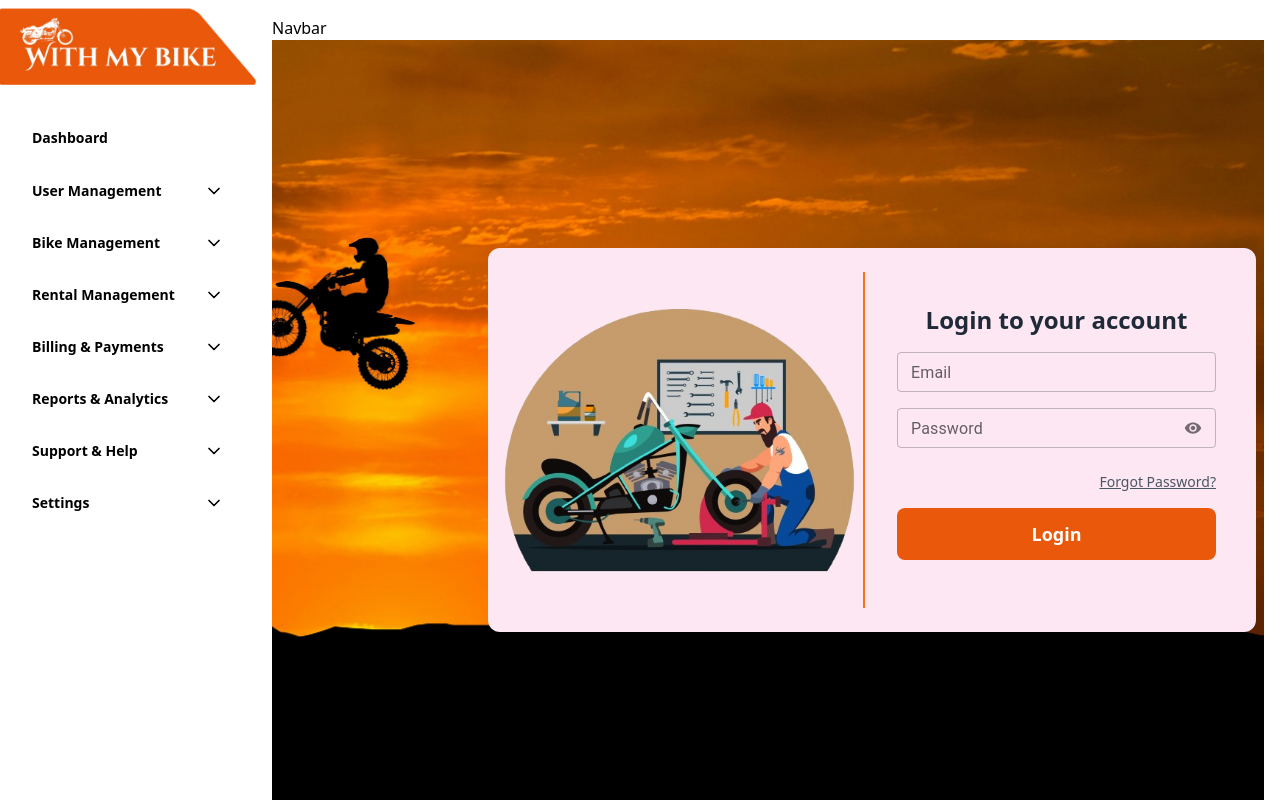
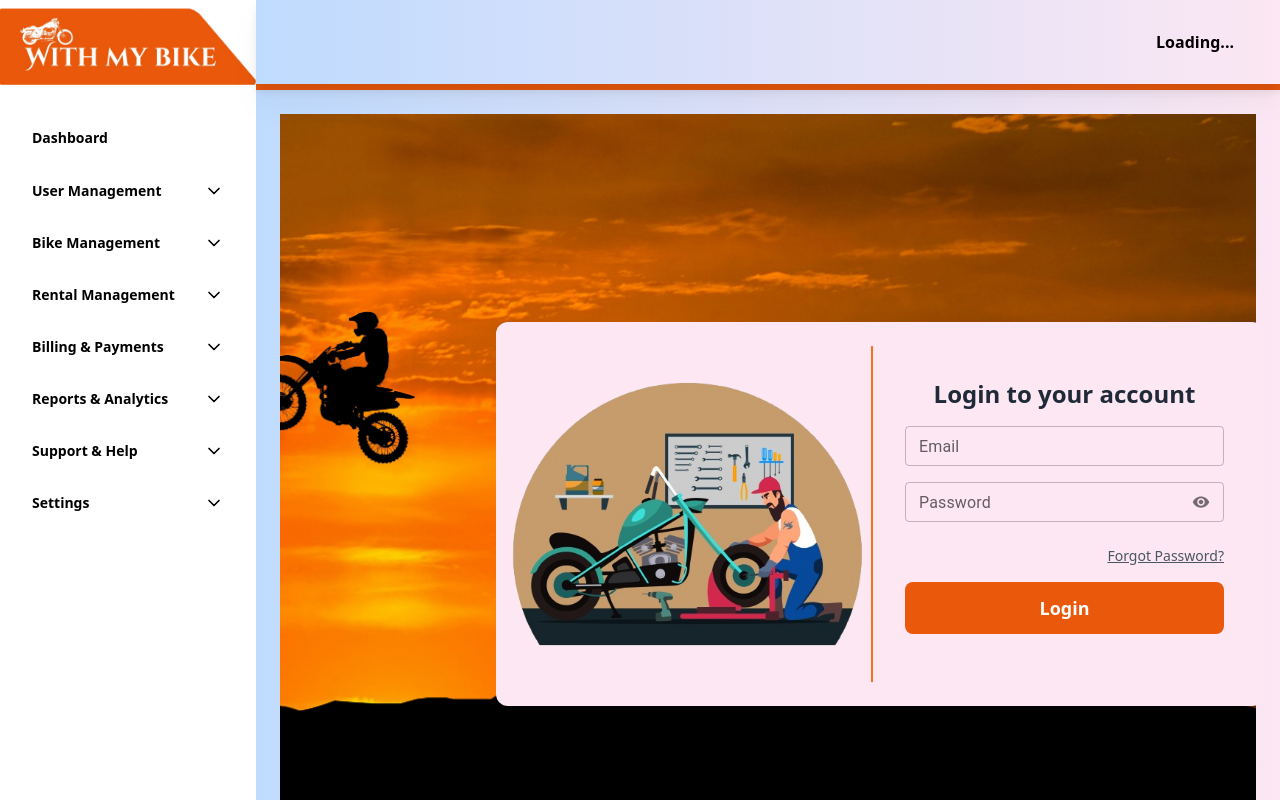
Before and after one commit to iamxettry/Bike-rental-admin, a Next.js app: page /login in a window 1280 px wide. Shown: the top 800 px of the page. Built offline with nearby package versions, Linux system fonts and the light colour scheme; no server answers.

Commit message:
feat : user integration

```diff
--- a/app/layout.tsx
+++ b/app/layout.tsx
@@ -3,6 +3,7 @@ import localFont from "next/font/local";
 import "./globals.css";
 import { Toaster } from "react-hot-toast";
 import Main from "@/components/Main";
+import ContextProvider from "@/context/ContextProvider";
 
 const geistSans = localFont({
   src: "./fonts/GeistVF.woff",
@@ -31,7 +32,9 @@ export default function RootLayout({
         className={`${geistSans.variable} ${geistMono.variable} antialiased`}
       >
         <Toaster position="top-center" reverseOrder={false} />
-        <Main>{children}</Main>
+        <ContextProvider>
+          <Main>{children}</Main>
+        </ContextProvider>
       </body>
     </html>
   );
--- a/components/Main.tsx
+++ b/components/Main.tsx
@@ -6,9 +6,12 @@ const Main = ({ children }: Readonly<{ children: React.ReactNode }>) => {
   return (
     <div className="grid grid-cols-10">
       <Sidebar />
-      <div className="col-span-10  sm:col-span-6 md:col-span-7 lg:col-span-8  p-4 h-full">
+      <div className="col-span-10  sm:col-span-6 md:col-span-7 lg:col-span-8   h-full">
         <Navbar />
-        <div className="bg-blue-200 h-full">{children}</div>
+        <div className="h-1.5 w-full bg-primary"></div>
+        <div className="  bg-gradient-to-r from-blue-200 to-pink-100  p-6 h-full ">
+          {children}
+        </div>
       </div>
     </div>
   );
--- a/components/common/Navbar.tsx
+++ b/components/common/Navbar.tsx
@@ -1,7 +1,59 @@
-import React from "react";
+"use client";
+import React, { useState } from "react";
 
+import {
+  motion,
+  useScroll,
+  useMotionValueEvent,
+  MotionValue,
+} from "framer-motion";
+import Cookies from "js-cookie";
+
+import AuthServices from "@/services/AuthServices";
+import { useQuery } from "@tanstack/react-query";
 const Navbar = () => {
-  return <div>Navbar</div>;
+  const [hidden, setHidden] = useState(false);
+  const { scrollY }: { scrollY: MotionValue<number> } = useScroll();
+  useMotionValueEvent(scrollY, "change", (latest) => {
+    const previous = scrollY.getPrevious();
+    if (typeof latest === "number" && typeof previous === "number") {
+      if (latest > previous && latest > 150) {
+        setHidden(true);
+      } else {
+        setHidden(false);
+      }
+    }
+  });
+  const userId = Cookies.get("user_id") as string;
+  const { data, isFetched } = useQuery({
+    queryKey: ["user", userId],
+    queryFn: () => AuthServices.fetchUserData(userId),
+    enabled: !!userId,
+    select: (data) => data,
+  });
+  console.log("data", data);
+  return (
+    <motion.nav
+      variants={{ visible: { y: 0 }, hidden: { y: "-100%" } }}
+      animate={hidden ? "hidden" : "visible"}
+      transition={{ duration: 0.35, ease: "easeInOut" }}
+      className=" sticky top-0 left-0  z-50  bg-gradient-to-r from-blue-200 to-pink-100 p-0.5   drop-shadow-xl"
+    >
+      <div className="flex justify-end items-center  p-7">
+        <h1 className="text-black font-semibold mr-4">
+          {isFetched ? (
+            <>
+              <span className="">
+                {data?.first_name} {data?.last_name}
+              </span>
+            </>
+          ) : (
+            "Loading..."
+          )}
+        </h1>
+      </div>
+    </motion.nav>
+  );
 };
 
 export default Navbar;
--- a/components/common/Sidebar.tsx
+++ b/components/common/Sidebar.tsx
@@ -15,7 +15,7 @@ const Sidebar = () => {
           className="w-full object-cover"
         />
       </div>
-      <div className="p-6  overflow-y-scroll">
+      <div className="p-6 ">
         <SidebarList />
       </div>
     </div>
--- a/services/AuthServices.ts
+++ b/services/AuthServices.ts
@@ -1,5 +1,6 @@
 import { LoginSchemaType } from "@/Auth/Schema/LoginSchema";
 import configureAxios from "./axiosConfig";
+import { getCookies } from "./getCookies";
 
 const requests = configureAxios();
 
@@ -39,13 +40,13 @@ const AuthServices = {
   //     return requests.post("/auth/forgot-password/change-password/", data);
   //   },
 
-  //   // get user data
-  //   fetchUserData: async (userId: string) => {
-  //     return requests.get(`/auth/user/retrieve/${userId}/`, {
-  //       "Content-Type": "application/json",
-  //       Authorization: `Bearer ${await getCookies()}`,
-  //     });
-  //   },
+  // get user data
+  fetchUserData: async (userId: string) => {
+    return requests.get(`/auth/user/retrieve/${userId}/`, {
+      "Content-Type": "application/json",
+      Authorization: `Bearer ${await getCookies()}`,
+    });
+  },
 
   //   // update user data
   //   updateUserData: async (data: UserProfile) => {
```
